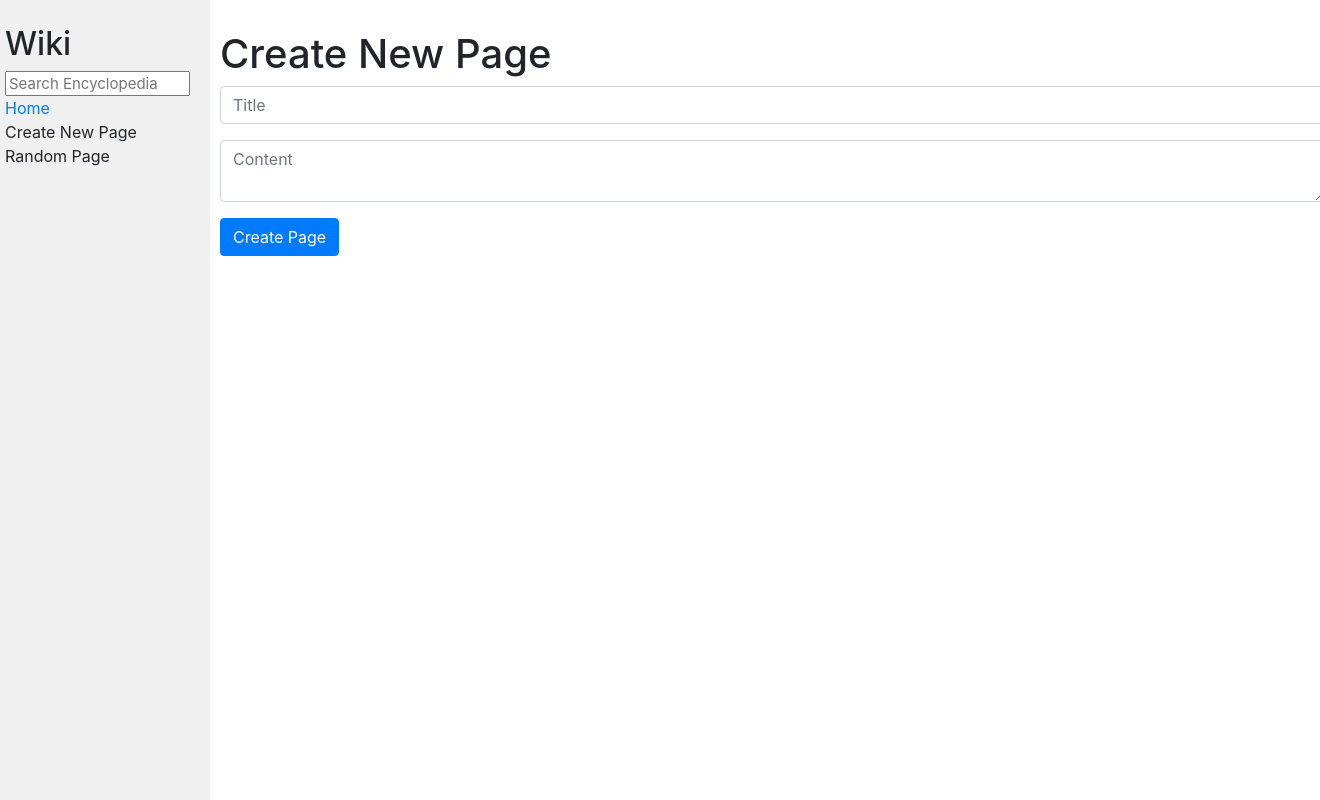
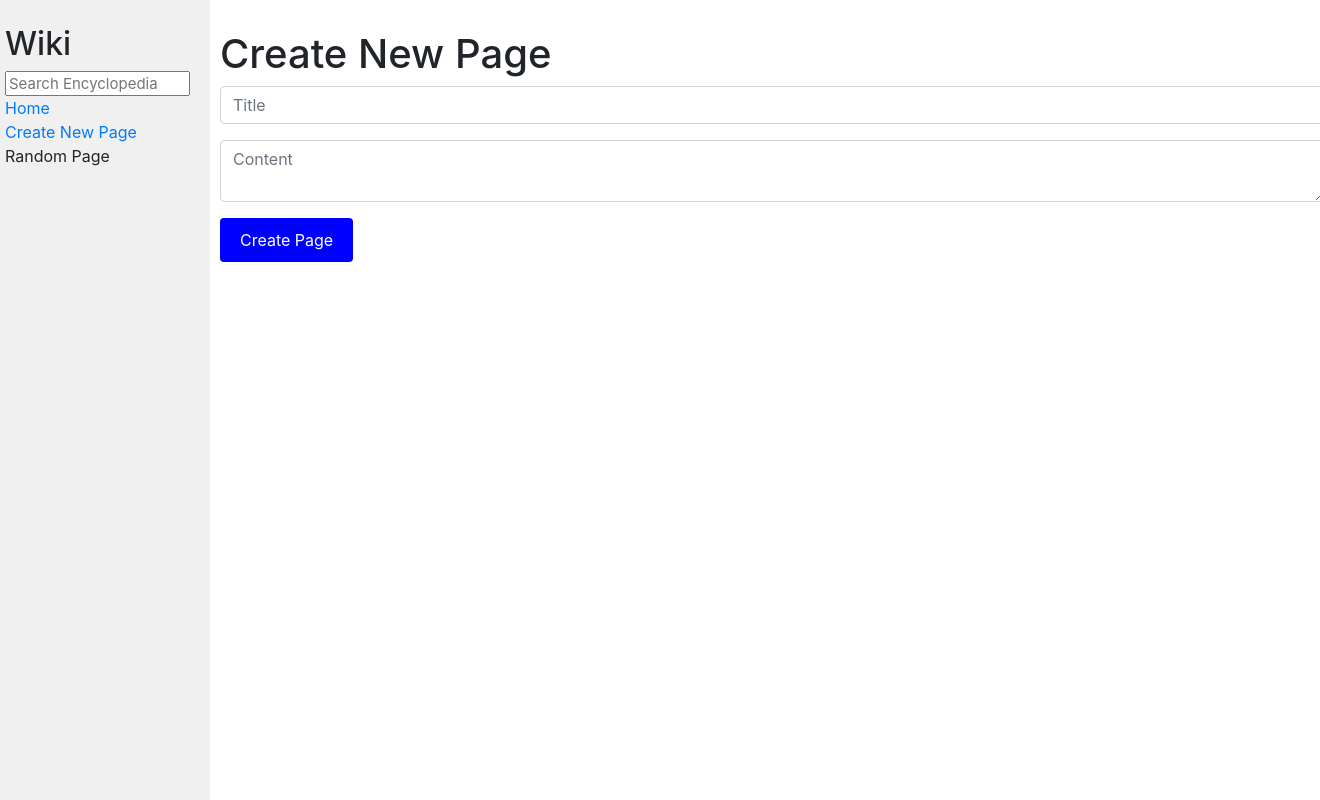
Before and after one commit to j663wang/cs50w, a Django app: page /create in a window 1320 px wide; the page is wider, and only the part inside the window is pictured. Run offline with Django 3.2, Linux system fonts and the light colour scheme; some libraries are stand-ins or nearby versions.

Commit message:
fix the link to create new page on the index page

```diff
--- a/project1/wiki/encyclopedia/static/encyclopedia/styles.css
+++ b/project1/wiki/encyclopedia/static/encyclopedia/styles.css
@@ -36,3 +36,11 @@ textarea {
 .sidebar h2 {
     margin-top: 5px;
 }
+
+.btn {
+    background-color: blue;
+    color: white;
+    padding: 10px 20px;
+    border: none;
+    cursor: pointer;
+}
--- a/project1/wiki/encyclopedia/templates/encyclopedia/layout.html
+++ b/project1/wiki/encyclopedia/templates/encyclopedia/layout.html
@@ -19,7 +19,7 @@
                     <a href="{% url 'wiki:index' %}">Home</a>
                 </div>
                 <div>
-                    Create New Page
+                    <a href="{% url 'wiki:create' %}">Create New Page</a>
                 </div>
                 <div>
                     Random Page
```
Also changed, not shown: project1/wiki/encyclopedia/templates/encyclopedia/edit.html (added, +17 -0 lines).
